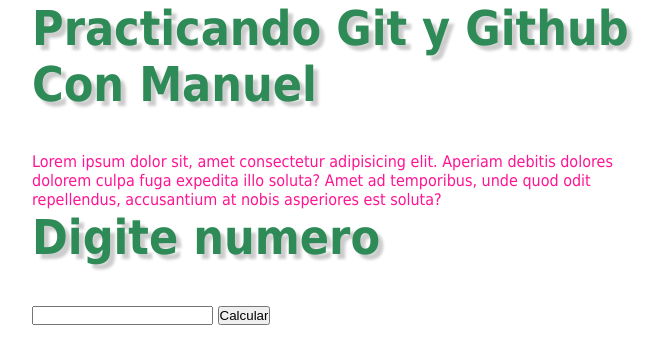
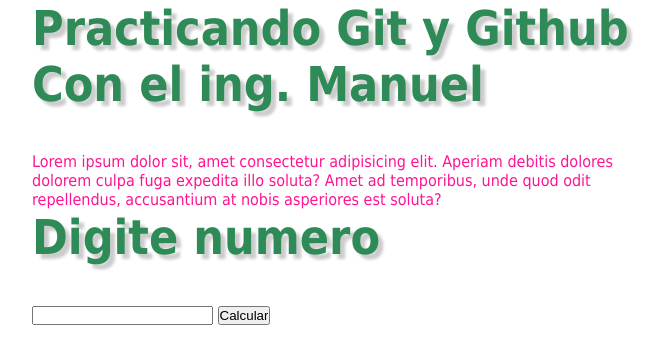
Before and after one commit to maliju/proyecto-web, a plain HTML site: page index.html in a window 1280 px wide. Shown: the whole page, without its empty margins (288-952 px from the left). Drawn offline with Linux system fonts and the light colour scheme.

Commit message:
Update index.html

```diff
--- a/index.html
+++ b/index.html
@@ -10,7 +10,7 @@
 </head>
 <body>
     <div id="principal">
-        <h1>Practicando Git y Github Con Manuel</h1>
+        <h1>Practicando Git y Github Con el ing. Manuel</h1>
         <p>
             Lorem ipsum dolor sit, amet
             consectetur adipisicing elit.
```
